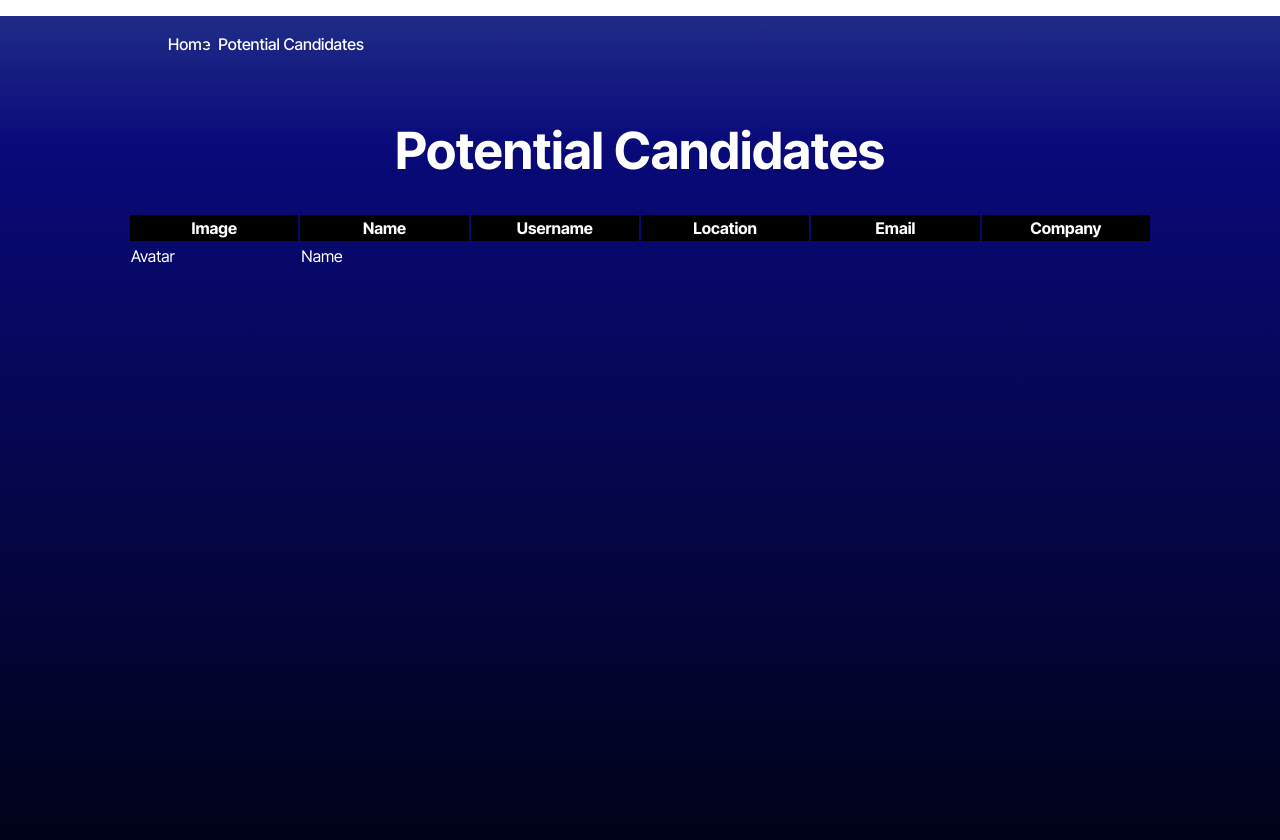
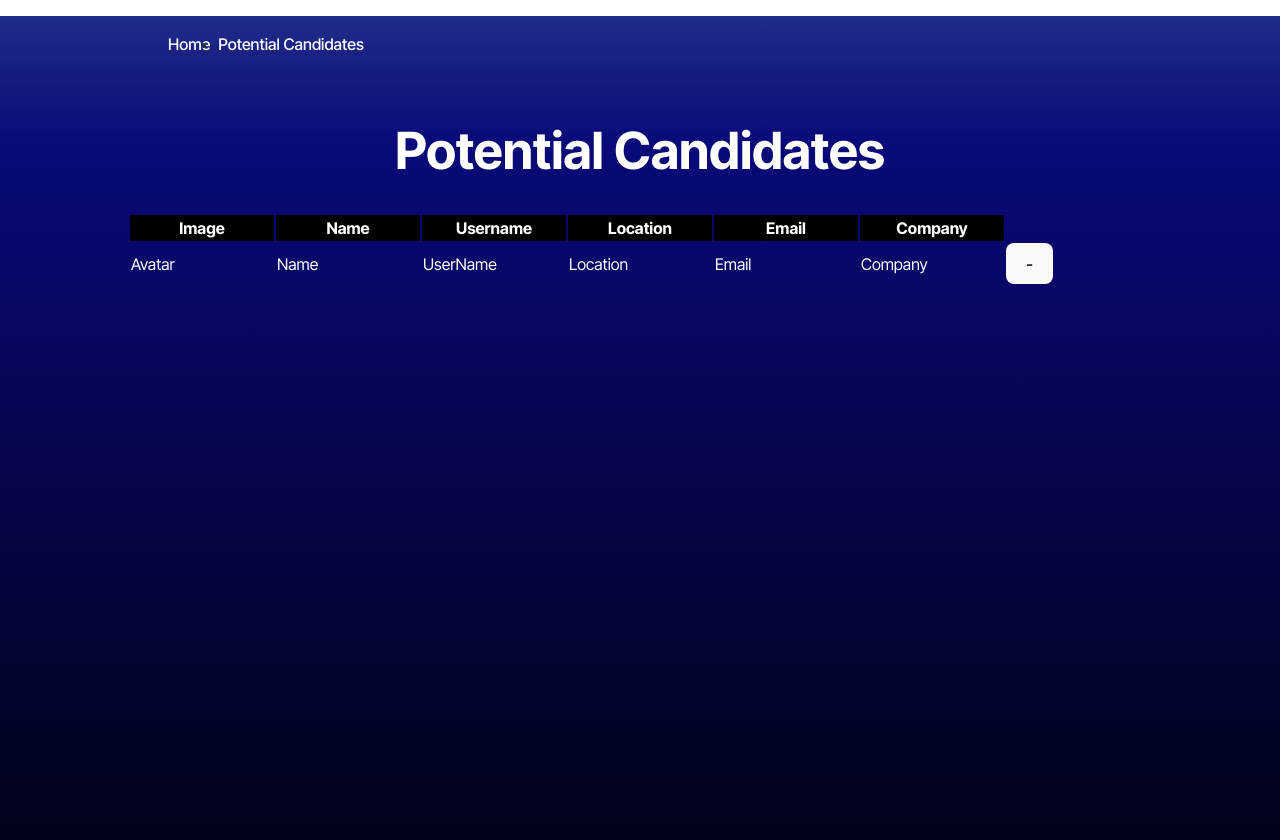
Before and after one commit to shukikat/Candidate-Search, a React (Vite) app in the folder Develop/: page /SavedCandidates in a window 1280 px wide. Shown: the top 840 px of the page. Built offline with nearby package versions, Linux system fonts and the light colour scheme.

Commit message:
added some base logic to test placement of buttons

```diff
--- a/Develop/src/pages/SavedCandidates.tsx
+++ b/Develop/src/pages/SavedCandidates.tsx
@@ -30,6 +30,12 @@ const SavedCandidates = () => {
         <tbody>
           <td>Avatar</td>
           <td>Name</td>
+          <td>UserName</td>
+          <td>Location</td>
+          <td>Email</td>
+          <td>Company</td>
+          {/* need to remove item from array if - clicked */}
+          <button onClick={()=> saveCandidateForHire(candidate)}>-</button>
 
         </tbody>
         {/* <tbody>
```
